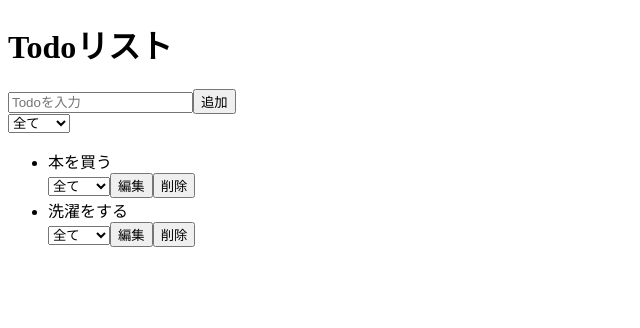
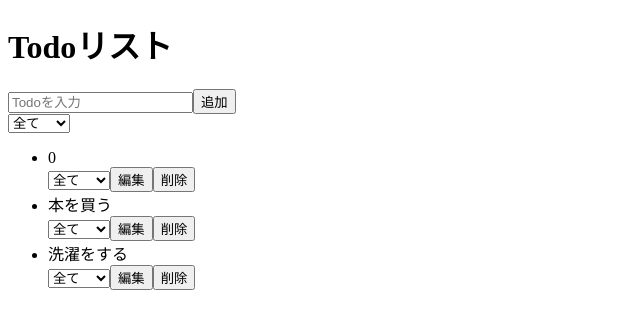
Before and after one commit to Mi462/kadai-second, a React (Create React App) app: page / in a window 1280 px wide. Both pictures are taken after typing "Sample" into the empty fields and a click on the button "追加". Shown: the top 328 px of the page, without its empty margins (0-640 px from the left). Built offline with nearby package versions, Linux system fonts and the light colour scheme.

Commit message:
React中級6回目

```diff
--- a/src/App.js
+++ b/src/App.js
@@ -34,7 +34,7 @@ function App() {
     const newTodo = {
       id: todo.length + 1,
       text: todo,
-      status: state[0]
+      status: state
     }
     setTodoList([...todoList, newTodo]);
     //「追加」ボタン押下時にinputタグの中身を空にする
@@ -58,7 +58,7 @@ function App() {
           type="text"
           placeholder="Todoを入力"
           value={todo}
-          onChange={(e) =>  setTodo(e.target.value)} />
+          onChange={(e) => setTodo(e.target.value)} />
         <button onClick={onClickAdd}>追加</button>
       </form>
 
@@ -73,17 +73,19 @@ function App() {
         </select>
 
         <ul>
-          {todoList.forEach((id, todo) => {
-            <div className="TaskTodo" key={id}>
-              <li>{todo}</li>
+          {todoList.map((id, text, status) => {
+            return (
+              <div className="TaskTodo" key={id}>
+              <li>{text}</li>
                 <select name="condition">
-                  <option value={todo.status}>{todo.status}</option>
+                  <option value="all">全て</option>
                   <option value="doing">着手中</option>
                   <option value="done">完了</option>
                 </select>
                 <button>編集</button>
                 <button>削除</button>
             </div>
+            )
           })}
 
 
```
